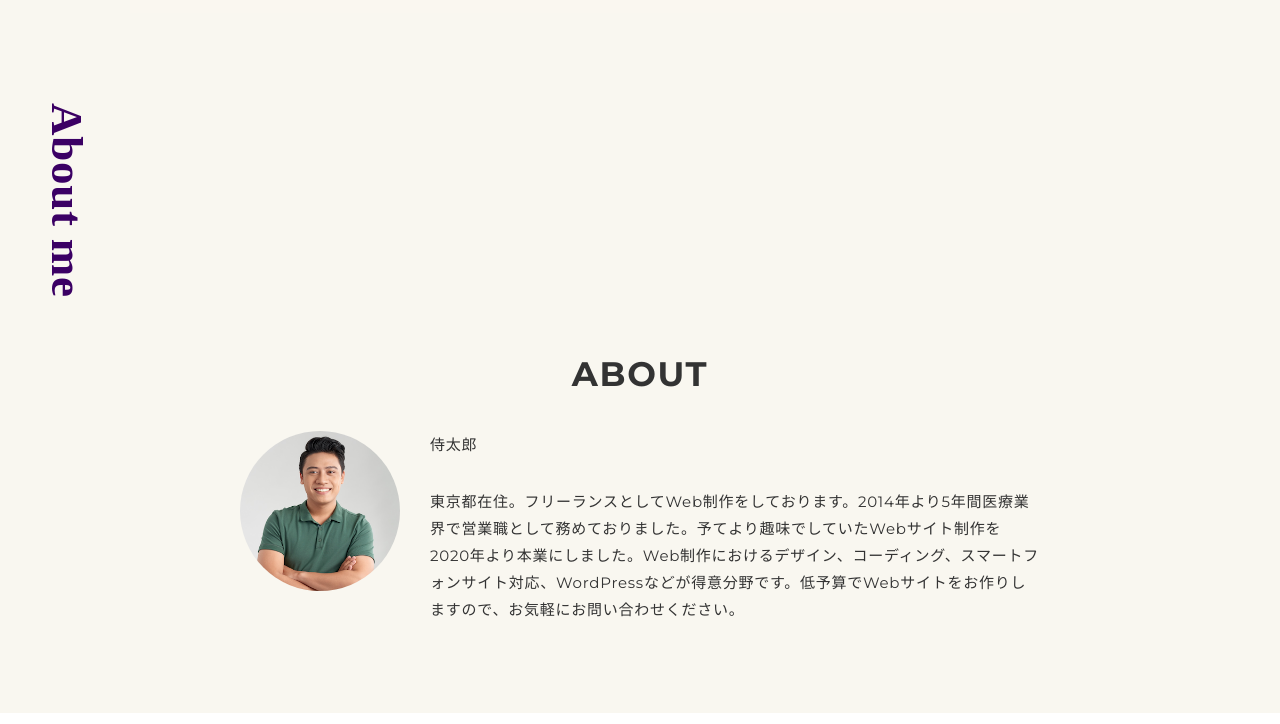
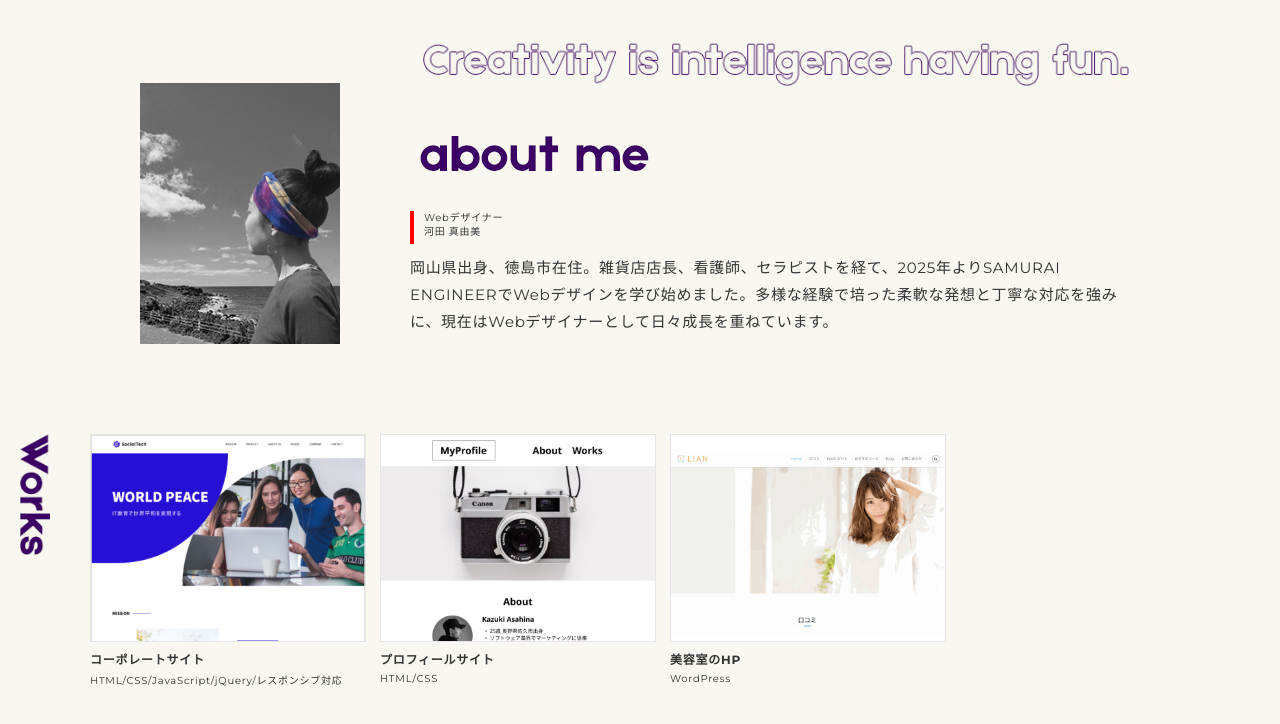
Before and after one commit to kawa0622/portfolio, a plain HTML site: page index.html in a window 1280 px wide. Shown: the part 660-1384 px from the top of the page. Drawn offline with nearby package versions, Linux system fonts and the light colour scheme.

Commit message:
カスタマイズ

```diff
--- a/css/style.css
+++ b/css/style.css
@@ -3,6 +3,7 @@ body {
   font-size: 15px;
   letter-spacing: .05em;
   color: #333;
+  background-color: #f9f7f0;
 }
 
 a {
@@ -57,7 +58,7 @@ img {
   font-weight: bold;
   line-height: 1;
   margin-bottom: 40px;
-  text-align: center;
+;
   letter-spacing: .05em;
   color: #333;
 }
@@ -140,13 +141,14 @@ img {
  メインビジュアル
 ---------------------------------*/
 .mv {
-  display: ;
-  align-items: center;
-  justify-content: center;
+  display: flex;
+  align-items: left;
+  justify-content: left;
   height: auto;
   text-align: left;
   background-color: #f9f7f0;
   padding-left: 50px;
+  margin-left: 50px;
 }
 
 .mv-container {
@@ -163,6 +165,32 @@ img {
 /*--------------------------------
  About
 ---------------------------------*/
+.about-section {
+  display: flex;
+  justify-content: center; /* 中央に配置 */
+  padding: 0px 20px;
+  background-color: #f9f7f0;
+}
+
+.about-container {
+  display: flex;
+  align-items: flex-start;
+  gap: 40px;
+  max-width: 1000px;
+  width: 100%;
+}
+.about-wrapper img {
+  max-width: 100%;
+  height: auto;
+}
+.right-content {
+  display: flex;
+  flex-direction: column;
+  gap: 10px;
+  flex: 1; /* 残りのスペースを占める */
+}
+
+
 .profile {
   display: flex;
   flex-wrap: wrap;
@@ -170,12 +198,16 @@ img {
   margin: 0 auto;
 }
 .profile-img {
-  width: 20%;
+  flex-shrink: 1;
+  margin-top: 0;
+  padding-top: 20px;
   margin-right: 30px;
-  border-radius: 50%;
+  margin-top: 50px;
 }
 .profile-img img {
-  border-radius: 50%;
+  width: 200px; /* 適宜調整 */
+  height: auto;
+  display: block;
 }
 .profile-body {
   flex: 1;
@@ -189,15 +221,62 @@ img {
 .profile-body p:not(:last-child) {
   margin-bottom: 30px;
 }
+.designer-info {
+  display: flex;
+  align-items: flex-start;
+  margin-top: 20px;
+  gap: 10px;
+}
 
+.red-line {
+  width: 4px;
+  height: 2.2em; /* 約2行分の高さ */
+  background-color: red;
+}
+
+.designer-text {
+  font-size: 10px;
+  line-height: 1.4;
+  color: #333;
+}
 
 /*--------------------------------
  Works
 ---------------------------------*/
+.works-title-img {
+  width: 30px;
+  height: auto;
+  display: block;
+  margin-left: 20px; /* ← これで右に寄せる */
+  margin-top: 20px;
+}
+.works-wrapper {
+  display: flex;
+  align-items: flex-start; /* 上端揃え */
+  gap: 0px; /* SVGとセクションの間隔 */
+  max-width: 1000px; justify-content: center; /* 中央に配置 */
+}
+
+.left {
+  margin: 0;
+  padding: 70px 0 0 0;
+  line-height: 1;
+  display: flex;
+  align-items: flex-start;
+  flex-shrink: 0; /* サイズを縮めない */
+  background-color: #f9f7f0;
+}
+
+.left svg {
+  display: block;
+  height: auto;
+}
+
 .works-list {
   display: flex;
   flex-wrap: wrap;
   margin-bottom: -40px;
+  background-color: #f9f7f0;
 }
 
 .works-item {
@@ -270,6 +349,7 @@ img {
   font-size: 14px;
   line-height: 1.8;
 }
+
 
 
 /*--------------------------------
--- a/index.html
+++ b/index.html
@@ -43,43 +43,54 @@
       <!-- /mv -->
 
       <!-- about -->
-      <section class="about section" id="about">
-        <div class="container">
-        <h1 class="left">
-          <svg xmllns=""http://www.w3.org/2000/svg" width="50" height="247.5"
-          viewBox="0 0 50 247.5">
-        <g transform="translate(-35 -821.5)">
-          <text transform="translate(85 821.5) rotate(90)" fill="#3b0064" font-size="45" font-family="PTSans-Bold, PT Sans" font-weight="700"
-          lerret-spacing="0.1em">
-          <tspan x="0" y="38">About me</tspan>
-        </text>
-        </g>
-        </svg>
+      <div class="about-section">
+        <div class="about-container">
+          <!-- 左側のプロフィール画像 -->
+          <div class="profile-img">
+            <img src="img/about/me.jpg" alt="about">
+          </div>
 
-          <h2 class="title">ABOUT</h2>
-          <div class="profile">
-            <p class="profile-img">
-              <img src="img/about.png" alt="about">
-            </p>
+          <!-- 右側の内容 -->
+          <div class="right-content">
+            <!-- 上の画像（目標） -->
+            <div class="about-wrapper">
+              <img src="img/about/Creativity is intelligence having fun.jpg" alt="目標">
+            </div>
+            <div>
+              <img src="img/about/aboutme.jpg" alt="logo">
+            </div>
+
+             <!-- 赤い縦線＋テキスト -->
+  <div class="designer-info">
+    <div class="red-line"></div>
+    <div class="designer-text">
+      Webデザイナー<br>河田 真由美
+    </div>
+  </div>
+
+            <!-- 自己紹介文 -->
             <div class="profile-body">
               <p>
-                侍太郎
+                岡山県出身、徳島市在住。雑貨店店長、看護師、セラピストを経て、2025年よりSAMURAI ENGINEERでWebデザインを学び始めました。多様な経験で培った柔軟な発想と丁寧な対応を強みに、現在はWebデザイナーとして日々成長を重ねています。
               </p>
-              <p>
-                東京都在住。フリーランスとしてWeb制作をしております。2014年より5年間医療業界で営業職として務めておりました。予てより趣味でしていたWebサイト制作を2020年より本業にしました。Web制作におけるデザイン、コーディング、スマートフォンサイト対応、WordPressなどが得意分野です。低予算でWebサイトをお作りしますので、お気軽にお問い合わせください。
-              </p>
-
             </div>
           </div>
         </div>
-      </section>
+      </div>
+
+
       <!-- /about -->
 
 
       <!-- works -->
+      <div class="works-wrapper" style="background-color: #f9f7f0;">
+        <h1 class="left">
+          <img src="img/works/works-title.jpg" alt="WORKS" class="works-title-img">
+        </h1>
+
+
         <section class="works section" id="works">
           <div class="container">
-          <h2 class="title">WORKS</h2>
               <div class="works-list">
               <a class="works-item" href="works-1.html">
                 <div class="works-img"><img src="img/works/html1.png" alt="html1" /></div>
@@ -114,6 +125,7 @@
             </div>
           </div>
         </section>
+      </div>
       <!-- /works -->
 
       <!-- skill -->
```
Also changed, not shown: img/about.png (deleted), img/about/Creativity is intelligence having fun.jpg (added), img/about/aboutme.jpg (added), img/about/me.jpg (added), img/main.png (deleted), img/works/works-title.jpg (added), img/works/works.jpg (added). Lines whose indentation alone changed are shown as unchanged.
